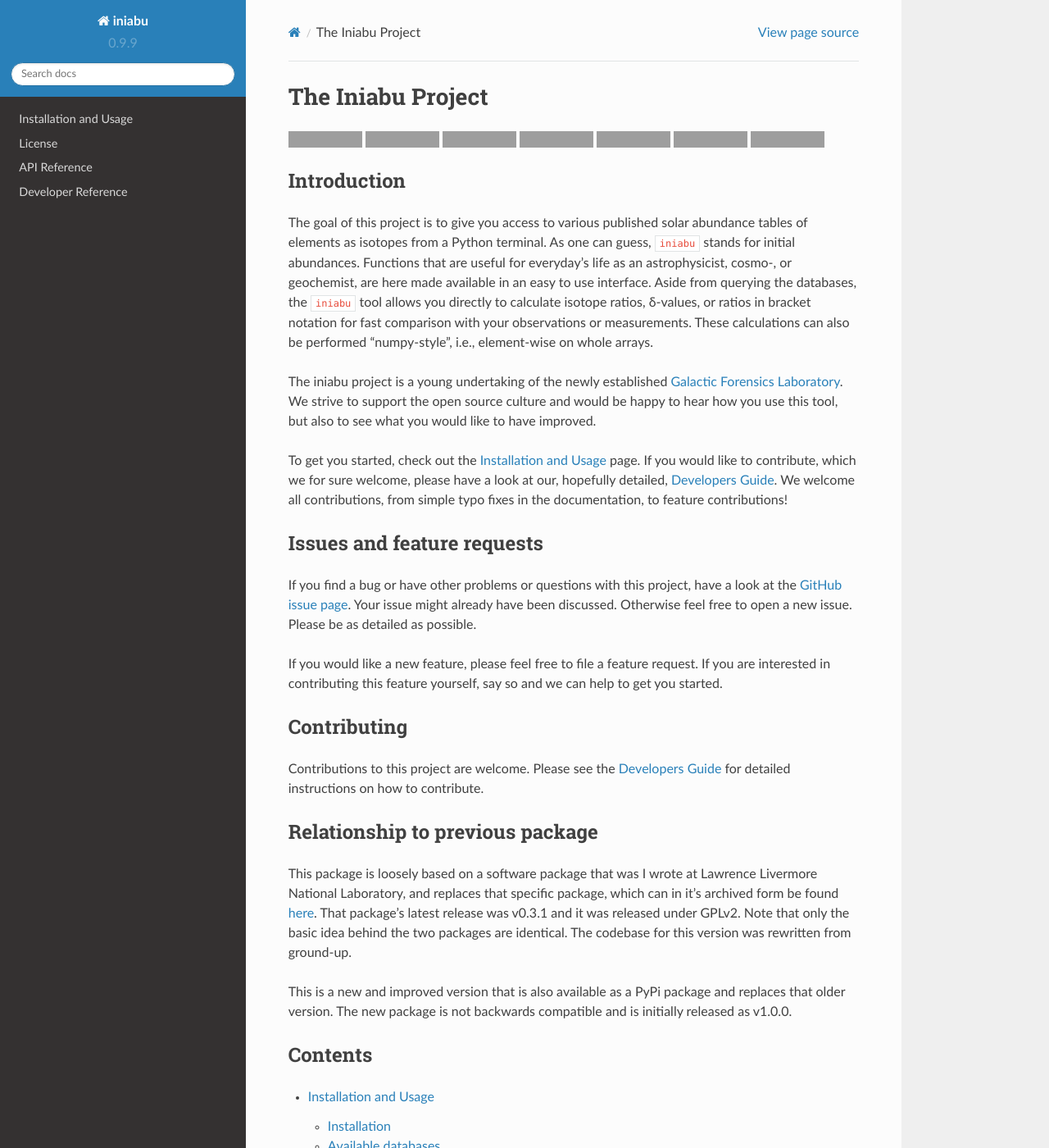
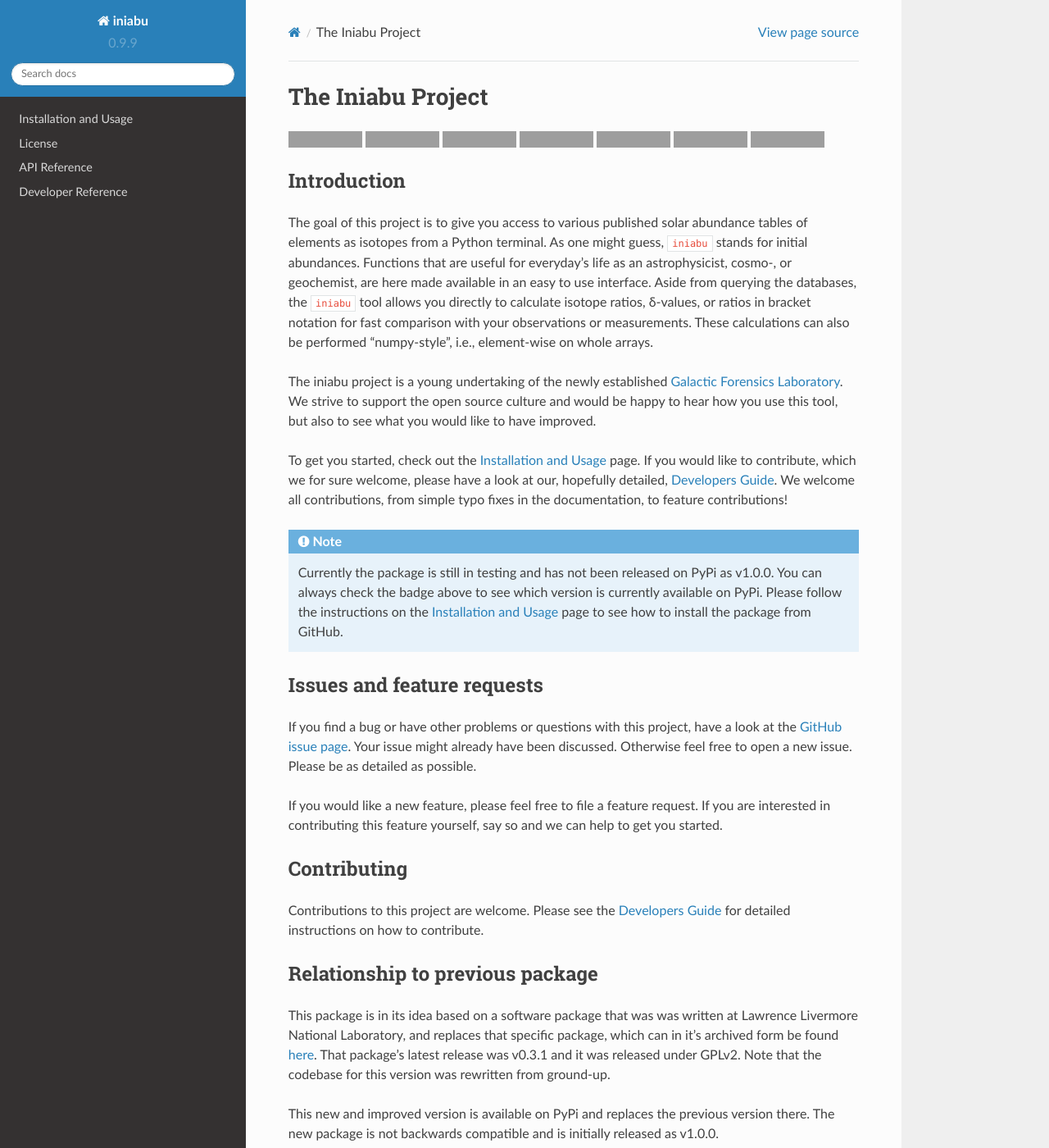
Before and after one commit to galactic-forensics/iniabu, a Sphinx documentation site: the page built from docs/index.rst, in a window 1280 px wide and 1400 px high. Shown: the whole window at 82% size. Built offline with Sphinx 7.4.7 and the Read the Docs theme 2.0.0, drawn with Linux system fonts in a browser that asks for light colours; grey boxes are pictures that could not be loaded.

Commit message:
Replace readme on main page, add note to docs that not on PyPi yet

```diff
--- a/docs/index.rst
+++ b/docs/index.rst
@@ -29,7 +29,7 @@ Introduction
 The goal of this project is to give you access
 to various published solar abundance tables of elements as isotopes
 from a Python terminal.
-As one can guess,
+As one might guess,
 ``iniabu`` stands for initial abundances.
 Functions that are useful for everyday's life as an
 astrophysicist, cosmo-, or geochemist,
@@ -61,6 +61,13 @@ We welcome all contributions,
 from simple typo fixes in the documentation,
 to feature contributions!
 
+.. note:: Currently the package is still in testing
+  and has not been released on PyPi as v1.0.0.
+  You can always check the badge above to see
+  which version is currently available on PyPi.
+  Please follow the instructions on the
+  :doc:`Installation and Usage <intro>`
+  page to see how to install the package from GitHub.
 
 
 Issues and feature requests
@@ -91,22 +98,20 @@ for detailed instructions on how to contribute.
 
 Relationship to previous package
 --------------------------------
-This package is loosely based on a
-software package that was I wrote at
+This package is in its idea based on a
+software package that was was written at
 Lawrence Livermore National Laboratory,
 and replaces that specific package,
 which can in it's archived form be found
 `here <https://github.com/LLNL/iniabu>`_.
 That package's latest release was v0.3.1
 and it was released under GPLv2.
-Note that only the basic idea behind
-the two packages are identical.
-The codebase for this version was
+Note that the codebase for this version was
 rewritten from ground-up.
 
-This is a new and improved version
-that is also available as a PyPi package
-and replaces that older version.
+This new and improved version
+is available on PyPi
+and replaces the previous version there.
 The new package is not backwards compatible
 and is initially released as v1.0.0.
 
```
Also changed, not shown: README.rst (+83 -118 lines).
